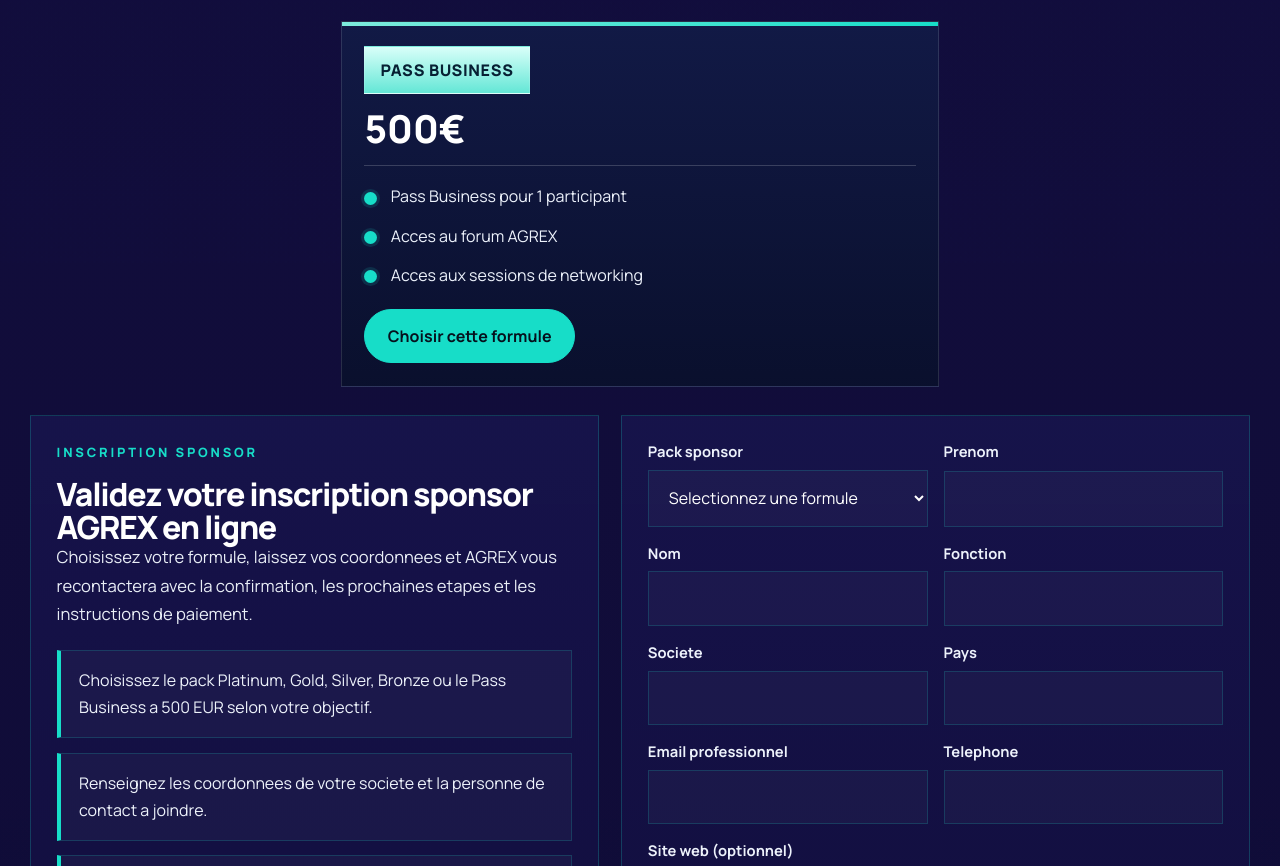
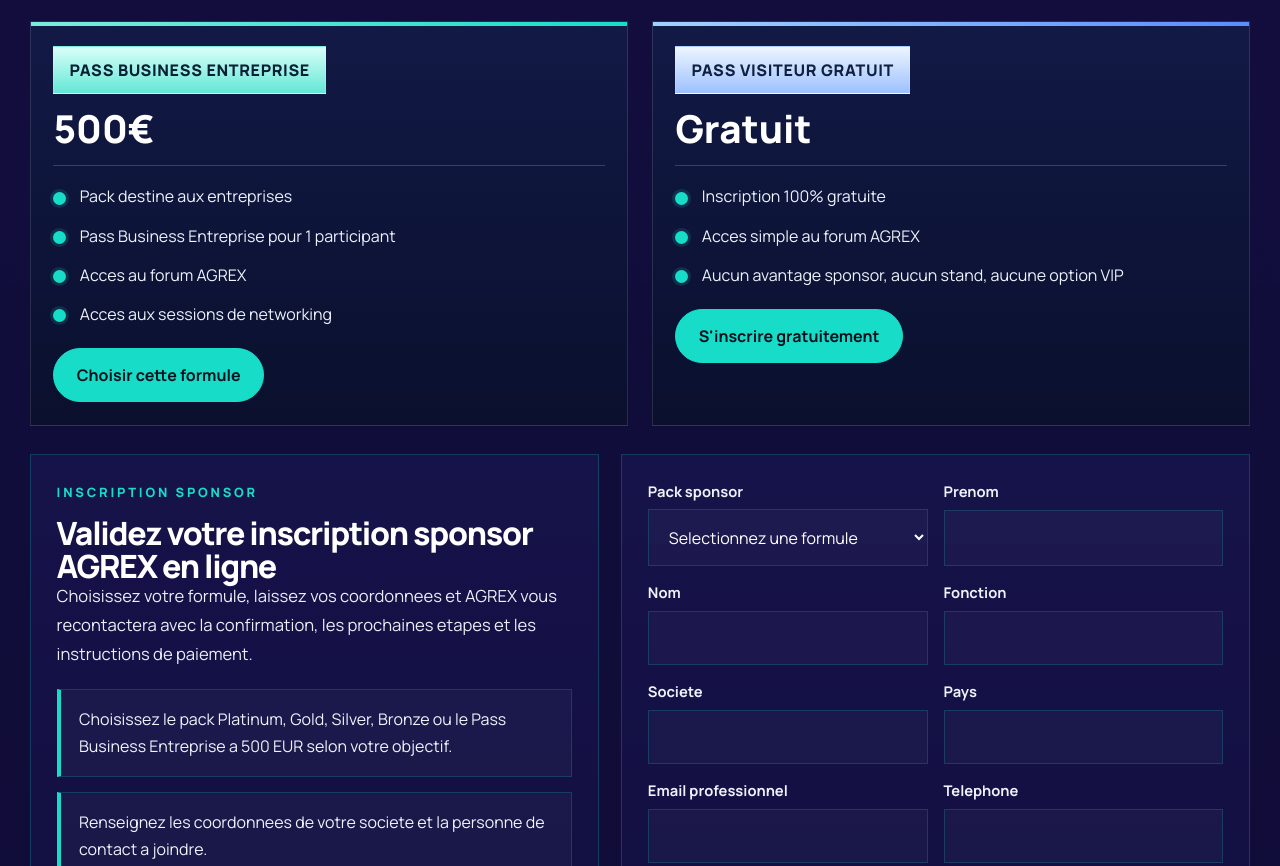
Before and after one commit to aronaeasyoil-bot/AGREX, a website: page index.html in a window 1280 px wide. Shown: the part 9064-9930 px from the top of the page. Drawn offline with Linux system fonts and the light colour scheme.

Commit message:
Update sponsor packs and add free visitor pass

```diff
--- a/api/_lib/validation.js
+++ b/api/_lib/validation.js
@@ -26,7 +26,7 @@ function normalizeParticipant(payload) {
   assertRequired(payload.country, "Country");
 
   const lang = normalizeString(payload.lang) === "en" ? "en" : "fr";
-  const defaultProfile = lang === "en" ? "Visitor Pass" : "Pass Visiteur";
+  const defaultProfile = lang === "en" ? "Free Visitor Pass" : "Pass Visiteur Gratuit";
 
   return {
     firstName: normalizeString(payload.firstName),
--- a/script.js
+++ b/script.js
@@ -470,13 +470,26 @@ const siteContent = {
         },
         {
           id: "simple-registration",
-          tier: "Pass Business",
+          tier: "Pass Business Entreprise",
           price: "500€",
           accent: "access",
           items: [
-            "Pass Business pour 1 participant",
+            "Pack destine aux entreprises",
+            "Pass Business Entreprise pour 1 participant",
             "Acces au forum AGREX",
             "Acces aux sessions de networking"
+          ]
+        },
+        {
+          tier: "Pass Visiteur Gratuit",
+          price: "Gratuit",
+          accent: "visitor",
+          registrationProfile: "Pass Visiteur Gratuit",
+          cta: "S'inscrire gratuitement",
+          items: [
+            "Inscription 100% gratuite",
+            "Acces simple au forum AGREX",
+            "Aucun avantage sponsor, aucun stand, aucune option VIP"
           ]
         }
       ],
@@ -507,7 +520,7 @@ const siteContent = {
         error:
           "L'envoi n'a pas pu aboutir pour le moment. Merci de reessayer ou d'ecrire a contact@agrex.events.",
         steps: [
-          "Choisissez le pack Platinum, Gold, Silver, Bronze ou le Pass Business a 500 EUR selon votre objectif.",
+          "Choisissez le pack Platinum, Gold, Silver, Bronze ou le Pass Business Entreprise a 500 EUR selon votre objectif.",
           "Renseignez les coordonnees de votre societe et la personne de contact a joindre.",
           "Notre equipe recoit automatiquement votre dossier et vous adresse une confirmation par email."
         ]
@@ -519,7 +532,7 @@ const siteContent = {
       lead:
         "Le parcours visiteur reprend les codes des salons premium : message clair, qualification en amont, promesse de rencontres de valeur et call-to-action fort.",
       body:
-        "Le formulaire ci-dessous permet de vous inscrire gratuitement avec un Pass Visiteur et d'enregistrer directement votre participation.",
+        "Le formulaire ci-dessous permet de vous inscrire gratuitement avec un Pass Visiteur Gratuit, sans avantage sponsor, uniquement pour assister au forum.",
       benefits: [
         "Sessions B2B entre investisseurs, promoteurs, autorites et banques",
         "Acces direct aux presentations DAMAC et aux opportunites Dubai",
@@ -539,12 +552,12 @@ const siteContent = {
       interest: "Votre objectif ou centre d'interet (optionnel)",
       submit: "Valider mon inscription",
       note:
-        "Votre inscription gratuite en Pass Visiteur enregistre vos informations et declenche un email automatique si la messagerie SMTP est configuree.",
+        "Votre inscription gratuite en Pass Visiteur Gratuit enregistre vos informations et declenche un email automatique si la messagerie SMTP est configuree.",
       success:
         "Votre inscription gratuite a bien ete enregistree.",
       error:
         "L'inscription n'a pas pu aboutir pour le moment. Merci de reessayer ou d'ecrire a contact@agrex.events.",
-      roles: ["Pass Visiteur", "Investisseur", "Sponsor", "Partenaire", "Media"]
+      roles: ["Pass Visiteur Gratuit", "Investisseur", "Sponsor", "Partenaire", "Media"]
     },
     keep: {
       kicker: "Let's keep in touch",
@@ -1062,13 +1075,26 @@ const siteContent = {
         },
         {
           id: "simple-registration",
-          tier: "Business Pass",
+          tier: "Business Company Pass",
           price: "500€",
           accent: "access",
           items: [
-            "Business pass for 1 participant",
+            "Package intended for companies",
+            "Business Company Pass for 1 participant",
             "Access to the AGREX forum",
             "Access to networking sessions"
+          ]
+        },
+        {
+          tier: "Free Visitor Pass",
+          price: "Free",
+          accent: "visitor",
+          registrationProfile: "Free Visitor Pass",
+          cta: "Register for free",
+          items: [
+            "100% free registration",
+            "Simple access to the AGREX forum",
+            "No sponsor benefits, no stand, no VIP option"
           ]
         }
       ],
@@ -1099,7 +1125,7 @@ const siteContent = {
         error:
           "The submission could not be completed right now. Please try again or write to contact@agrex.events.",
         steps: [
-          "Choose Platinum, Gold, Silver, Bronze or the 500 EUR Business Pass package.",
+          "Choose Platinum, Gold, Silver, Bronze or the 500 EUR Business Company Pass package.",
           "Share your company details and the main contact person for sponsorship follow-up.",
           "Our team receives your file automatically and sends a confirmation email back to you."
         ]
@@ -1111,7 +1137,7 @@ const siteContent = {
       lead:
         "The visitor journey adopts the codes of premium event platforms: clear message, early qualification, high-value meetings and strong calls to action.",
       body:
-        "The form below lets you register with a free Visitor Pass and record your participation directly.",
+        "The form below lets you register with a Free Visitor Pass, with no sponsor benefits and access limited to attending the forum.",
       benefits: [
         "B2B sessions between investors, developers, authorities and banks",
         "Direct access to DAMAC presentations and Dubai opportunities",
@@ -1131,12 +1157,12 @@ const siteContent = {
       interest: "Your objective or area of interest (optional)",
       submit: "Submit my registration",
       note:
-        "Your free Visitor Pass registration records your details and sends an automatic email if SMTP is configured.",
+        "Your Free Visitor Pass registration records your details and sends an automatic email if SMTP is configured.",
       success:
         "Your free registration has been recorded.",
       error:
         "The registration could not be completed right now. Please try again or write to contact@agrex.events.",
-      roles: ["Visitor Pass", "Investor", "Sponsor", "Partner", "Media"]
+      roles: ["Free Visitor Pass", "Investor", "Sponsor", "Partner", "Media"]
     },
     keep: {
       kicker: "Let's keep in touch",
@@ -1658,9 +1684,15 @@ function renderSponsors(items) {
           <div class="sponsor-list">
             ${item.items.map((entry) => `<div class="sponsor-item">${entry}</div>`).join("")}
           </div>
-          <button class="button button-secondary sponsor-card-button" type="button" data-sponsor-package-id="${item.id}">
-            ${siteContent[currentLang].sponsors.cardCta}
-          </button>
+          ${
+            item.registrationProfile
+              ? `<button class="button button-secondary sponsor-card-button" type="button" data-registration-profile="${item.registrationProfile}">
+            ${item.cta || siteContent[currentLang].sponsors.cardCta}
+          </button>`
+              : `<button class="button button-secondary sponsor-card-button" type="button" data-sponsor-package-id="${item.id}">
+            ${item.cta || siteContent[currentLang].sponsors.cardCta}
+          </button>`
+          }
         </article>
       `
     )
@@ -1681,10 +1713,11 @@ function renderSponsorPackageOptions(items) {
 
   const currentPackageId = sponsorPackageSelect.dataset.selectedPackageId || "";
   const placeholder = siteContent[currentLang].sponsors.form.packagePlaceholder;
+  const sponsorPackages = items.filter((item) => !item.registrationProfile);
 
   sponsorPackageSelect.innerHTML = `
     <option value="">${placeholder}</option>
-    ${items
+    ${sponsorPackages
       .map(
         (item) =>
           `<option data-package-id="${item.id}" value="${item.tier} - ${item.price}">${item.tier} - ${item.price}</option>`
@@ -1821,11 +1854,20 @@ function setSponsorTier(tier) {
   sponsorPackageSelect.focus({ preventScroll: true });
 }
 
+function setRegistrationProfile(profile) {
+  if (!roleSelect) return;
+
+  roleSelect.value = profile;
+  configureRegistrationFormMeta();
+  registrationForm?.scrollIntoView({ behavior: "smooth", block: "start" });
+  roleSelect.focus({ preventScroll: true });
+}
+
 function buildRegistrationAutoresponse(roleName) {
   if (currentLang === "en") {
     return [
       "Thank you for your AGREX 2026 registration.",
-      `Submitted profile: ${roleName || "Visitor Pass"}.`,
+      `Submitted profile: ${roleName || "Free Visitor Pass"}.`,
       "Our team has received your request and will contact you shortly with the next steps.",
       "AGREX 2026",
       "www.agrex.events",
@@ -1837,7 +1879,7 @@ function buildRegistrationAutoresponse(roleName) {
 
   return [
     "Merci pour votre inscription a AGREX 2026.",
-    `Profil soumis : ${roleName || "Pass Visiteur"}.`,
+    `Profil soumis : ${roleName || "Pass Visiteur Gratuit"}.`,
     "Notre equipe a bien recu votre demande et reviendra vers vous rapidement avec les prochaines etapes.",
     "AGREX 2026",
     "www.agrex.events",
@@ -1947,9 +1989,15 @@ document.querySelectorAll("[data-lang-switch]").forEach((button) => {
 
 document.addEventListener("click", (event) => {
   const tierButton = event.target.closest("[data-sponsor-package-id]");
-  if (!tierButton) return;
-
-  setSponsorTier(tierButton.dataset.sponsorPackageId);
+  if (tierButton) {
+    setSponsorTier(tierButton.dataset.sponsorPackageId);
+    return;
+  }
+
+  const registrationButton = event.target.closest("[data-registration-profile]");
+  if (!registrationButton) return;
+
+  setRegistrationProfile(registrationButton.dataset.registrationProfile);
 });
 
 navToggle?.addEventListener("click", () => {
--- a/styles.css
+++ b/styles.css
@@ -1398,6 +1398,10 @@ select:focus-visible {
   background: linear-gradient(90deg, #7debdc, #17ddc8);
 }
 
+.sponsor-card-visitor::before {
+  background: linear-gradient(90deg, #9fd2ff, #5b8cff);
+}
+
 .sponsor-card-cap {
   display: inline-flex;
   align-items: center;
@@ -1435,6 +1439,11 @@ select:focus-visible {
 .sponsor-card-access .sponsor-card-cap {
   background: linear-gradient(180deg, #d9fff9, #64e7d6);
   color: #072033;
+}
+
+.sponsor-card-visitor .sponsor-card-cap {
+  background: linear-gradient(180deg, #edf5ff, #9cc1ff);
+  color: #10213f;
 }
 
 .sponsor-price {
```
Also changed, not shown: api/_lib/agrex-config.js (+6 -4 lines).
